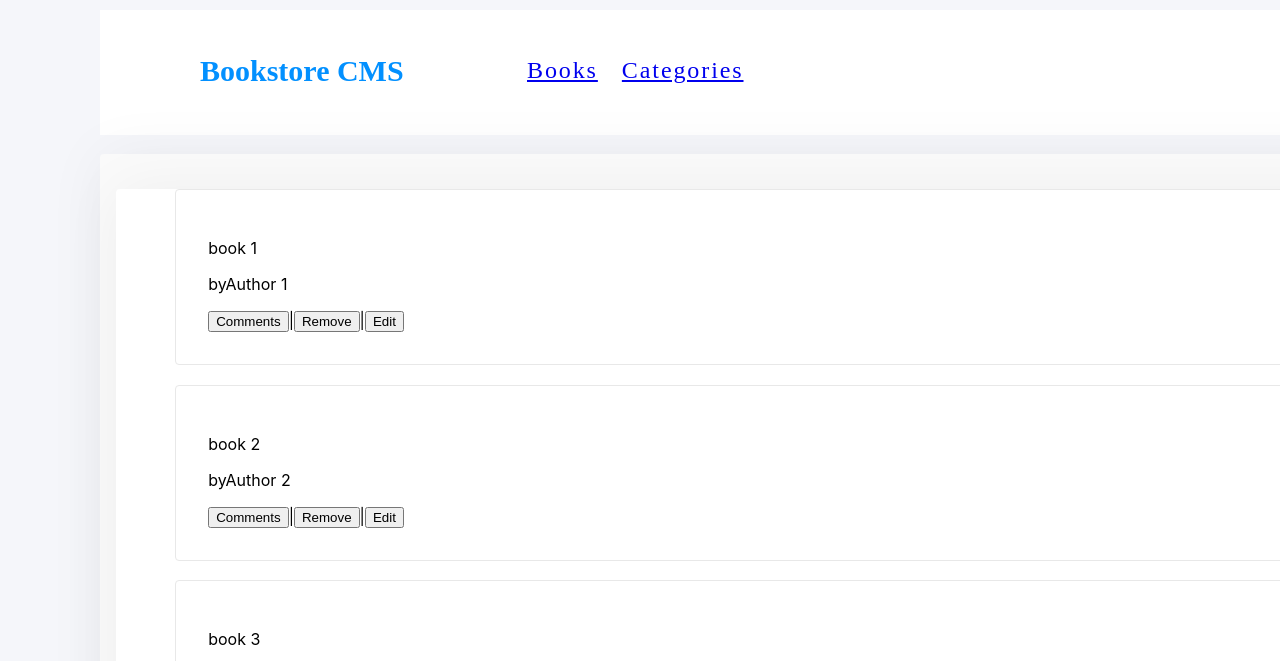
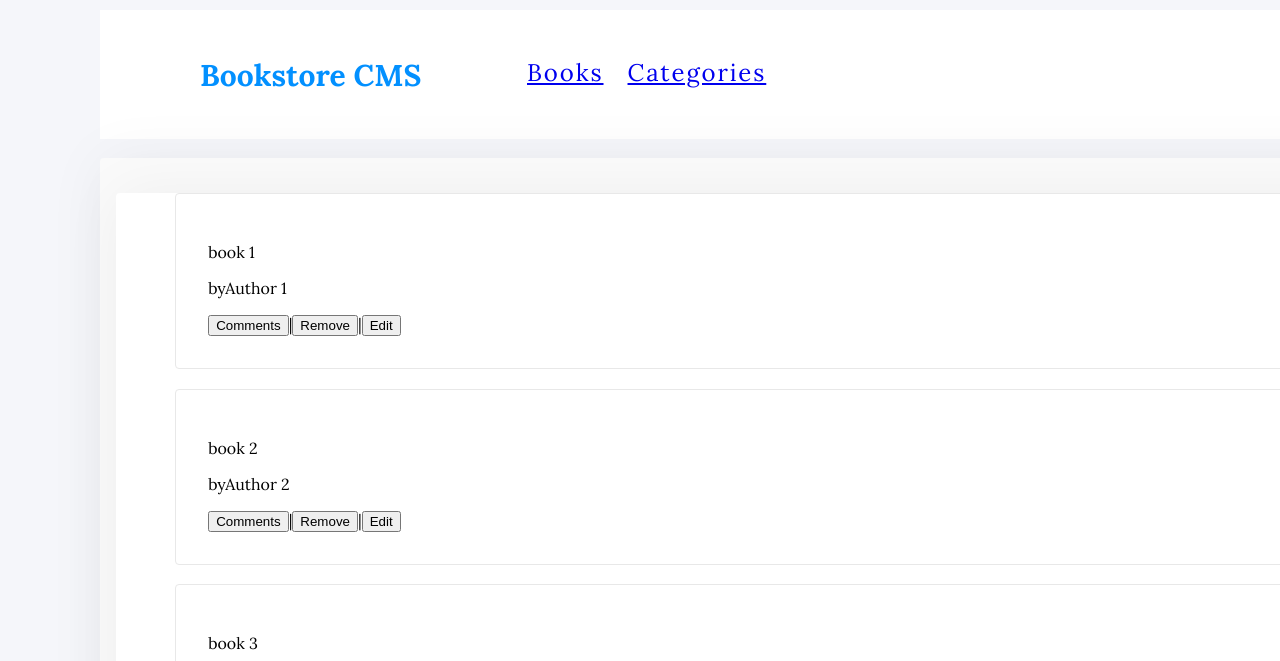
Before and after one commit to yusufyusie/Bookstore-CMS, a React (Create React App) app: page / in a window 1280 px wide. Shown: the part 139-800 px from the top of the page. Built offline with nearby package versions, Linux system fonts and the light colour scheme.

Commit message:
fix stylelinter error

```diff
--- a/package.json
+++ b/package.json
@@ -47,6 +47,10 @@
     "eslint-plugin-import": "^2.28.1",
     "eslint-plugin-jsx-a11y": "^6.7.1",
     "eslint-plugin-react": "^7.33.2",
-    "eslint-plugin-react-hooks": "^4.6.0"
+    "eslint-plugin-react-hooks": "^4.6.0",
+    "stylelint": "^13.13.1",
+    "stylelint-config-standard": "^21.0.0",
+    "stylelint-csstree-validator": "^1.9.0",
+    "stylelint-scss": "^3.21.0"
   }
 }
--- a/src/App.css
+++ b/src/App.css
@@ -1,3 +1,6 @@
+@import url("https://fonts.googleapis.com/css2?family=Lora:wght@400;700&display=swap");
+@import url("https://fonts.googleapis.com/css2?family=Lora:wght@400;700&family=Raleway:ital,wght@0,400;0,700;1,700&display=swap");
+
 body {
   margin: 0;
   box-sizing: border-box;
@@ -5,6 +8,7 @@ body {
   height: 89.625rem;
   padding: 9.313rem 3.75rem 7.688rem 6.25rem;
   background-color: #f5f6fa;
+  font-family: "Lora", serif;
 }
 
 .bookstore-cms {
@@ -22,14 +26,14 @@ nav {
   width: 87.5rem;
   margin: 0 0 1.2rem;
   padding: 1.438rem 6.188rem 1.688rem 6.25rem;
-  background-color: #ffffff;
+  background-color: #fff;
 }
 
 h1 {
   width: 15rem;
   height: 2.313rem;
   margin: 0.375rem 2.938rem 0.125rem 0;
-  font-family: Montserrat;
+  font-family: "Lora", serif;
   font-size: 1.875rem;
   font-weight: bold;
   font-stretch: normal;
@@ -42,7 +46,7 @@ h1 {
 .nav-list {
   display: flex;
   gap: 1.5rem;
-  font-family: Montserrat;
+  font-family: "Lora", serif;
   font-size: 1.5rem;
   font-weight: normal;
   font-stretch: normal;
@@ -60,7 +64,7 @@ h1 {
   padding: 0 0 35.625rem;
   border-radius: 4px;
   box-shadow: 0 0 60px 0 rgba(0, 0, 0, 0.05);
-  background-color: #ffffff;
+  background-color: #fff;
 }
 
 .book-list {
@@ -68,8 +72,8 @@ h1 {
   margin: 1.2rem;
   padding: 2rem;
   border-radius: 4px;
-  border: solid 1px#e8e8e8;
-  background-color: #ffffff;
+  border: solid 1px #e8e8e8;
+  background-color: #fff;
   list-style: none;
 }
 
@@ -88,7 +92,7 @@ form {
   padding: 0.375rem 0.938rem 0.563rem 1rem;
   border-radius: 4px;
   border: solid 1px #e8e8e8;
-  background-color:#ffffff;
+  background-color: #fff;
 }
 
 h2 {
@@ -96,7 +100,7 @@ h2 {
   height: 1.5rem;
   padding-left: 2rem;
   margin: 1.813rem 32.75rem 1.188rem 0;
-  font-family: Montserrat;
+  font-family: "Lora", serif;
   font-size: 1.25rem;
   font-weight: bold;
   font-stretch: normal;
--- a/src/components/Book.jsx
+++ b/src/components/Book.jsx
@@ -1,5 +1,4 @@
 import React from 'react';
-// eslint-disable-next-line import/no-extraneous-dependencies
 import PropTypes from 'prop-types';
 
 const Book = (props) => {
```
Also changed, not shown: src/index.css (+17 -3 lines), 1 other file (tests, documents, lock files or other folders).
